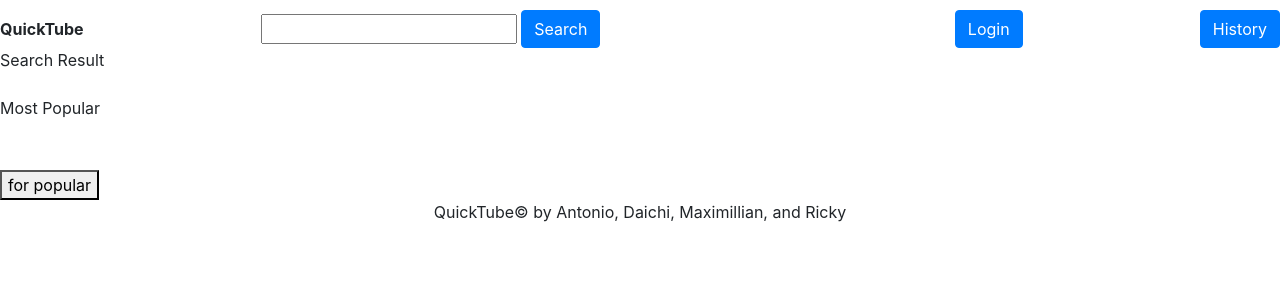
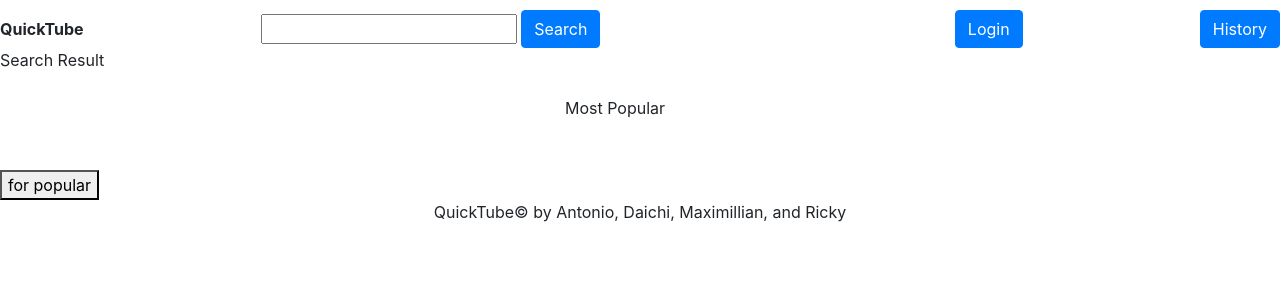
Before and after one commit to dkanasugi/QuickTube, a PHP site: page /home.html in a window 1280 px wide. Shown: the top 300 px of the page. Run offline with PHP 8.4, Linux system fonts and the light colour scheme; some libraries are stand-ins or nearby versions.

Commit message:
updating mostpopular layout

```diff
--- a/home.html
+++ b/home.html
@@ -105,7 +105,7 @@
              console.log("https://youtube.com/embed/" + item.id);
 
              $("[id=popularResults]").append(`<div class="col s3">
-          <iframe height="auto" src="https://www.youtube.com/embed/${item.id}" frameborder="0" allow="autoplay; encrypted-media" allowfullscreen></iframe></div>`);
+          <iframe width="100%" height="auto" src="https://www.youtube.com/embed/${item.id}" frameborder="0" allow="autoplay; encrypted-media" allowfullscreen></iframe></div>`);
 
         }
 
--- a/styles.css
+++ b/styles.css
@@ -1,5 +1,5 @@
 
-.heading, #random, #search, #login, #keyword, #commit, #login, #signin, #searchResults, #hist{
+.heading, #random, #search, #login, #keyword, #commit, #login, #signin, #searchResults, #hist, .mostPopular, #popularResults, .popularResults{
     display: flex;
     margin: auto;
     align-items: center;
@@ -13,6 +13,8 @@
 .mostViewed, .mostPopular, .mostDisliked{
     padding-right: 50px;
     padding-bottom: 50px;
+
+
 }
 
 footer{
```
